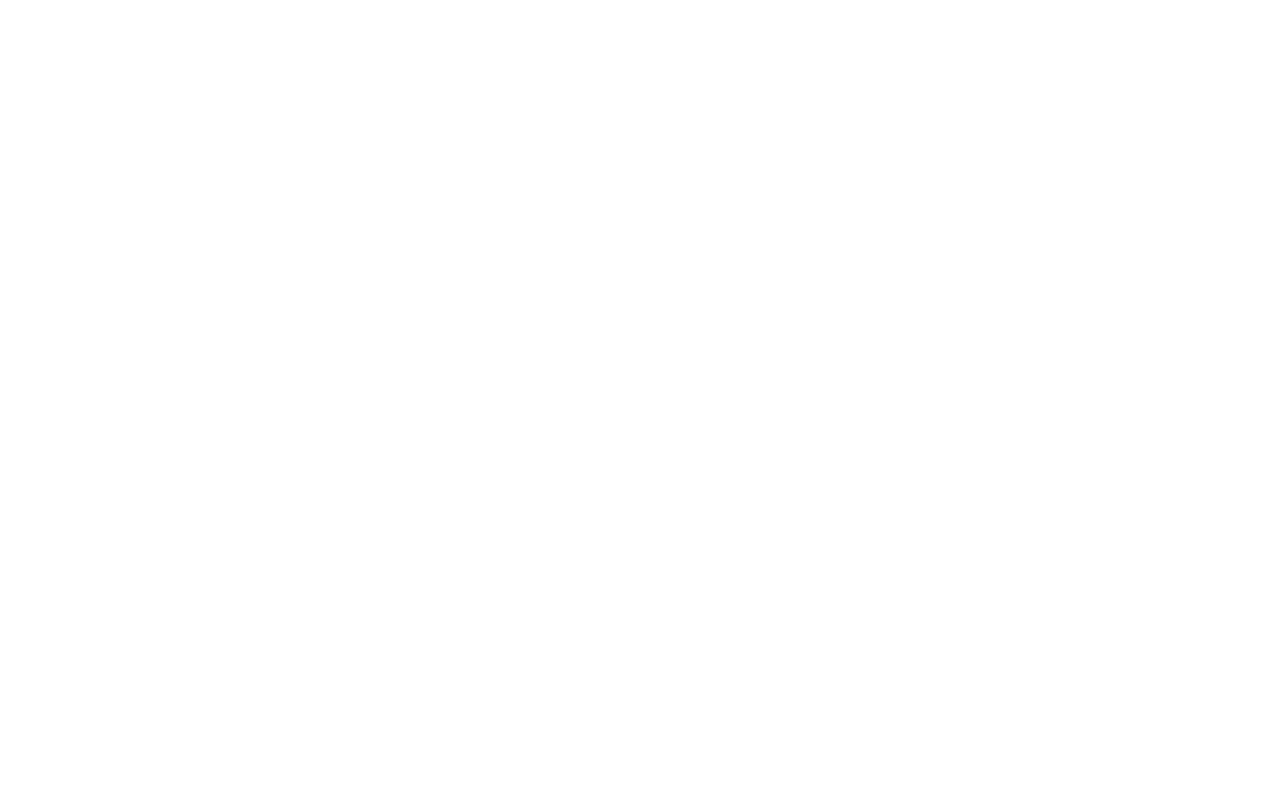
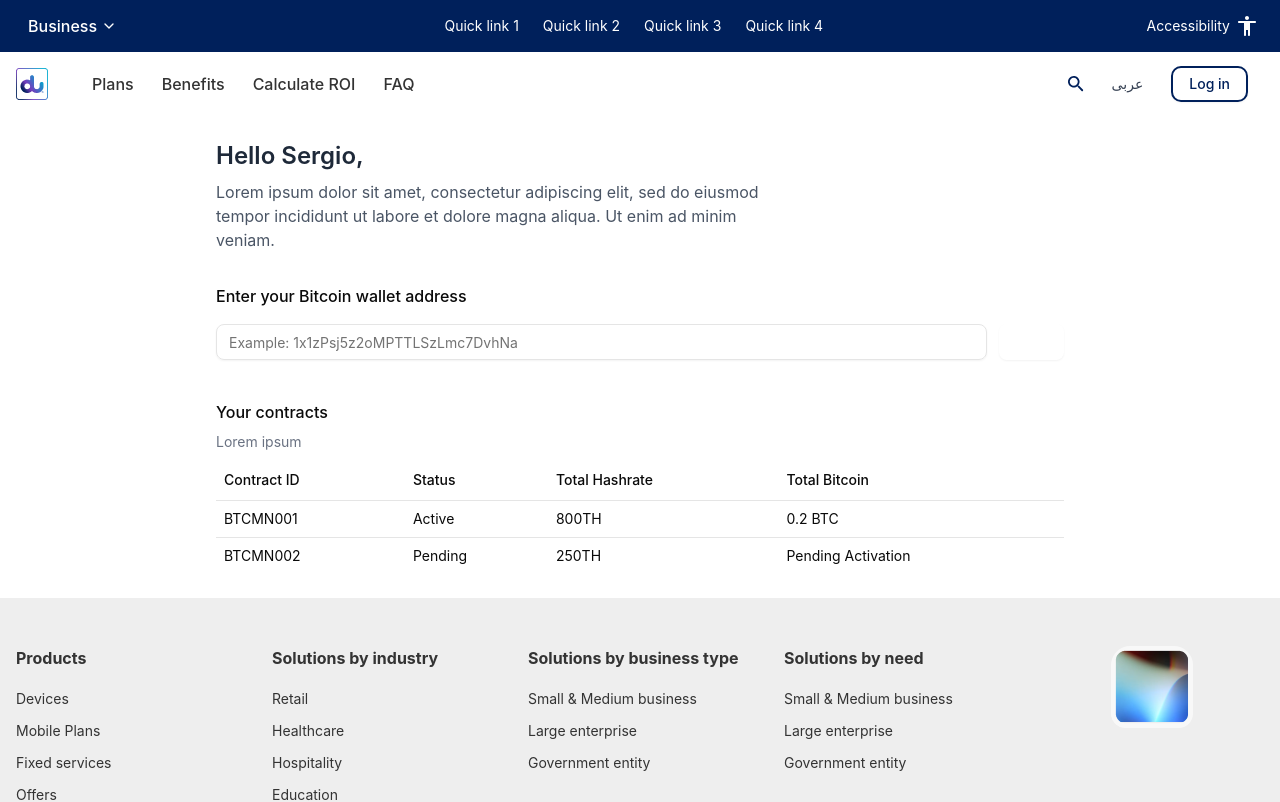
Before and after one commit to omprakash1907/mining-app, a React (Vite) app: page /bitcoin-wallet in a window 1280 px wide. Before the commit this address had no page. Shown: the top 802 px of the page. Built offline with nearby package versions, Linux system fonts and the light colour scheme.

Commit message:
feat: Add BitcoinWallet page and integrate table component for contract display

```diff
--- a/src/App.jsx
+++ b/src/App.jsx
@@ -4,6 +4,7 @@
 import HomePage from "./pages/HomePage";
 import './App.css'
 import BitcoinMiningContract from "./pages/BitcoinMiningContract";
+import BitcoinWallet from "./pages/BitcoinWallet";
 
 function App() {
   return (
@@ -12,6 +13,7 @@
         <Route path="/" element={<HomePage />} />
         <Route path="/start-mining" element={<StartMining />} />
         <Route path="/mining-contract" element={<BitcoinMiningContract />} />
+        <Route path="/bitcoin-wallet" element={<BitcoinWallet />} />
       </Route>
     </Routes>
   );
--- /dev/null
+++ b/src/components/ui/table.jsx
@@ -0,0 +1,121 @@
+import * as React from "react"
+
+import { cn } from "@/lib/utils"
+
+function Table({
+  className,
+  ...props
+}) {
+  return (
+    <div data-slot="table-container" className="relative w-full overflow-x-auto">
+      <table
+        data-slot="table"
+        className={cn("w-full caption-bottom text-sm", className)}
+        {...props} />
+    </div>
+  );
+}
+
+function TableHeader({
+  className,
+  ...props
+}) {
+  return (
+    <thead
+      data-slot="table-header"
+      className={cn("[&_tr]:border-b", className)}
+      {...props} />
+  );
+}
+
+function TableBody({
+  className,
+  ...props
+}) {
+  return (
+    <tbody
+      data-slot="table-body"
+      className={cn("[&_tr:last-child]:border-0", className)}
+      {...props} />
+  );
+}
+
+function TableFooter({
+  className,
+  ...props
+}) {
+  return (
+    <tfoot
+      data-slot="table-footer"
+      className={cn("bg-muted/50 border-t font-medium [&>tr]:last:border-b-0", className)}
+      {...props} />
+  );
+}
+
+function TableRow({
+  className,
+  ...props
+}) {
+  return (
+    <tr
+      data-slot="table-row"
+      className={cn(
+        "hover:bg-muted/50 data-[state=selected]:bg-muted border-b transition-colors",
+        className
+      )}
+      {...props} />
+  );
+}
+
+function TableHead({
+  className,
+  ...props
+}) {
+  return (
+    <th
+      data-slot="table-head"
+      className={cn(
+        "text-foreground h-10 px-2 text-left align-middle font-medium whitespace-nowrap [&:has([role=checkbox])]:pr-0 [&>[role=checkbox]]:translate-y-[2px]",
+        className
+      )}
+      {...props} />
+  );
+}
+
+function TableCell({
+  className,
+  ...props
+}) {
+  return (
+    <td
+      data-slot="table-cell"
+      className={cn(
+        "p-2 align-middle whitespace-nowrap [&:has([role=checkbox])]:pr-0 [&>[role=checkbox]]:translate-y-[2px]",
+        className
+      )}
+      {...props} />
+  );
+}
+
+function TableCaption({
+  className,
+  ...props
+}) {
+  return (
+    <caption
+      data-slot="table-caption"
+      className={cn("text-muted-foreground mt-4 text-sm", className)}
+      {...props} />
+  );
+}
+
+export {
+  Table,
+  TableHeader,
+  TableBody,
+  TableFooter,
+  TableHead,
+  TableRow,
+  TableCell,
+  TableCaption,
+}
--- a/src/pages/BitcoinMiningContract.jsx
+++ b/src/pages/BitcoinMiningContract.jsx
@@ -7,7 +7,7 @@
     <div className="min-h-screen bg-gray-50 p-8">
       <div className="container mx-auto">
         <div className="mb-8">
-          <h1 className="text-3xl font-bold text-gray-800 mb-2">Hello Sergio,</h1>
+          <h1 className="text-3xl font-bold text-gray-800 mb-2 primary-font">Hello Sergio,</h1>
           <p className="text-gray-600 max-w-xl">
             Lorem ipsum dolor sit amet, consectetur adipiscing elit, sed do eiusmod tempor incididunt ut labore et
             dolore magna aliqua. Ut enim ad minim veniam.
@@ -17,7 +17,7 @@
         <div className="grid grid-cols-1 lg:grid-cols-3 gap-8">
           <div className="lg:col-span-2 space-y-8">
             <div>
-              <h2 className="text-lg font-semibold text-gray-800 mb-1">Select your Bitcoin mining contract</h2>
+              <h2 className="text-lg font-semibold text-gray-800 mb-1 primary-font">Select your Bitcoin mining contract</h2>
               <p className="text-sm text-gray-600 mb-4">One line description explaining bundle plans</p>
 
               <div className="grid grid-cols-3 gap-4">
@@ -52,7 +52,7 @@
             </div>
 
             <div>
-              <h2 className="text-lg font-semibold text-gray-800 mb-1">Select your contract duration</h2>
+              <h2 className="text-lg font-semibold text-gray-800 mb-1 primary-font">Select your contract duration</h2>
               <p className="text-sm text-gray-600 mb-4">One line description here</p>
 
               <div className="grid grid-cols-2 md:grid-cols-3 gap-4">
@@ -60,7 +60,7 @@
                   <input type="radio" id="6months" name="duration" className="peer sr-only" />
                   <label
                     htmlFor="6months"
-                    className="flex justify-center items-center h-12 border border-gray-300 rounded-md peer-checked:border-blue-800 peer-checked:border-2 cursor-pointer"
+                    className="flex justify-center primary-font items-center h-12 border border-gray-300 rounded-md peer-checked:border-blue-800 peer-checked:border-2 cursor-pointer"
                   >
                     6 Months
                   </label>
@@ -69,7 +69,7 @@
                   <input type="radio" id="1year" name="duration" className="peer sr-only" defaultChecked />
                   <label
                     htmlFor="1year"
-                    className="flex flex-col justify-center items-center h-12 border border-gray-300 rounded-md peer-checked:border-blue-800 peer-checked:border-2 cursor-pointer relative"
+                    className="flex flex-col primary-font justify-center items-center h-12 border border-gray-300 rounded-md peer-checked:border-blue-800 peer-checked:border-2 cursor-pointer relative"
                   >
                     <div className="absolute -top-2.5 left-1/2 transform -translate-x-1/2 bg-blue-800 text-white text-xs px-2 py-0.5 rounded-sm whitespace-nowrap">
                       Most popular
@@ -81,7 +81,7 @@
                   <input type="radio" id="2years" name="duration" className="peer sr-only" />
                   <label
                     htmlFor="2years"
-                    className="flex justify-center items-center h-12 border border-gray-300 rounded-md peer-checked:border-blue-800 peer-checked:border-2 cursor-pointer"
+                    className="flex justify-center primary-font items-center h-12 border border-gray-300 rounded-md peer-checked:border-blue-800 peer-checked:border-2 cursor-pointer"
                   >
                     2 Years
                   </label>
@@ -90,16 +90,16 @@
                   <input type="radio" id="3years" name="duration" className="peer sr-only" />
                   <label
                     htmlFor="3years"
-                    className="flex justify-center items-center h-12 border border-gray-300 rounded-md peer-checked:border-blue-800 peer-checked:border-2 cursor-pointer"
+                    className="flex justify-center primary-font items-center h-12 border border-gray-300 rounded-md peer-checked:border-blue-800 peer-checked:border-2 cursor-pointer"
                   >
                     3 Years
                   </label>
                 </div>
                 <div className="relative">
-                  <input type="radio" id="5years" name="duration" className="peer sr-only" />
+                  <input type="radio" id="5years" t name="duration" className="peer sr-only" />
                   <label
                     htmlFor="5years"
-                    className="flex justify-center items-center h-12 border border-gray-300 rounded-md peer-checked:border-blue-800 peer-checked:border-2 cursor-pointer"
+                    className="flex justify-center primary-font items-center h-12 border border-gray-300 rounded-md peer-checked:border-blue-800 peer-checked:border-2 cursor-pointer"
                   >
                     5 Years
                   </label>
--- /dev/null
+++ b/src/pages/BitcoinWallet.jsx
@@ -0,0 +1,59 @@
+import { Button } from "@/components/ui/button"
+import { Input } from "@/components/ui/input"
+import { Table, TableBody, TableCell, TableHead, TableHeader, TableRow } from "@/components/ui/table"
+
+export default function BitcoinWallet() {
+  return (
+    <div className="max-w-4xl mx-auto p-6 bg-white">
+      <div className="space-y-6">
+        <div className="space-y-2">
+          <h1 className="text-2xl font-semibold text-gray-800">Hello Sergio,</h1>
+          <p className="text-gray-600 max-w-xl">
+            Lorem ipsum dolor sit amet, consectetur adipiscing elit, sed do eiusmod tempor incididunt ut labore et
+            dolore magna aliqua. Ut enim ad minim veniam.
+          </p>
+        </div>
+
+        <div className="space-y-4 mt-8">
+          <h2 className="text-base font-medium">Enter your Bitcoin wallet address</h2>
+          <div className="flex flex-col sm:flex-row gap-3">
+            <Input className="flex-1" placeholder="Example: 1x1zPsj5z2oMPTTLSzLmc7DvhNa" />
+            <Button className="bg-navy-blue hover:bg-navy-blue/90 text-white">Save</Button>
+          </div>
+        </div>
+
+        <div className="mt-10 space-y-2">
+          <h2 className="text-base font-medium">Your contracts</h2>
+          <p className="text-sm text-gray-500">Lorem ipsum</p>
+
+          <div className="overflow-x-auto mt-2">
+            <Table>
+              <TableHeader>
+                <TableRow>
+                  <TableHead>Contract ID</TableHead>
+                  <TableHead>Status</TableHead>
+                  <TableHead>Total Hashrate</TableHead>
+                  <TableHead>Total Bitcoin</TableHead>
+                </TableRow>
+              </TableHeader>
+              <TableBody>
+                <TableRow>
+                  <TableCell>BTCMN001</TableCell>
+                  <TableCell>Active</TableCell>
+                  <TableCell>800TH</TableCell>
+                  <TableCell>0.2 BTC</TableCell>
+                </TableRow>
+                <TableRow>
+                  <TableCell>BTCMN002</TableCell>
+                  <TableCell>Pending</TableCell>
+                  <TableCell>250TH</TableCell>
+                  <TableCell>Pending Activation</TableCell>
+                </TableRow>
+              </TableBody>
+            </Table>
+          </div>
+        </div>
+      </div>
+    </div>
+  )
+}
```
